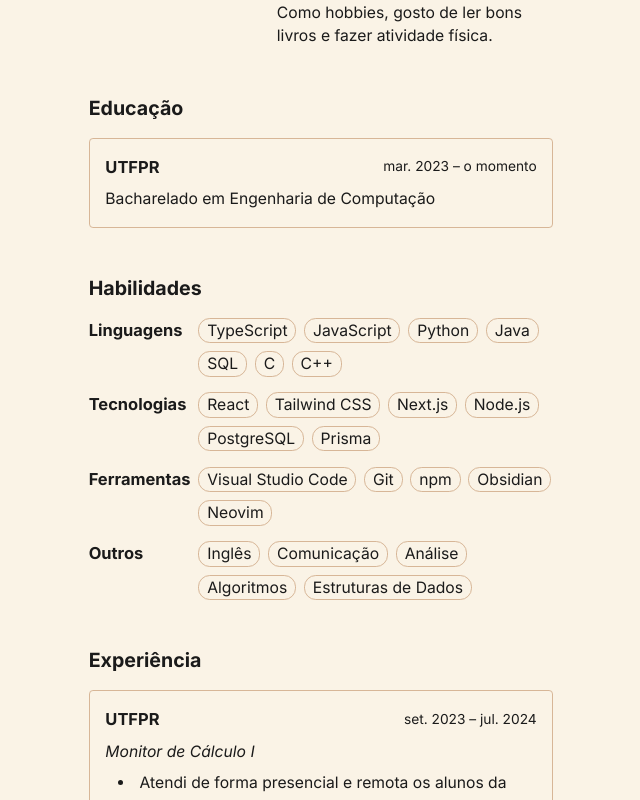
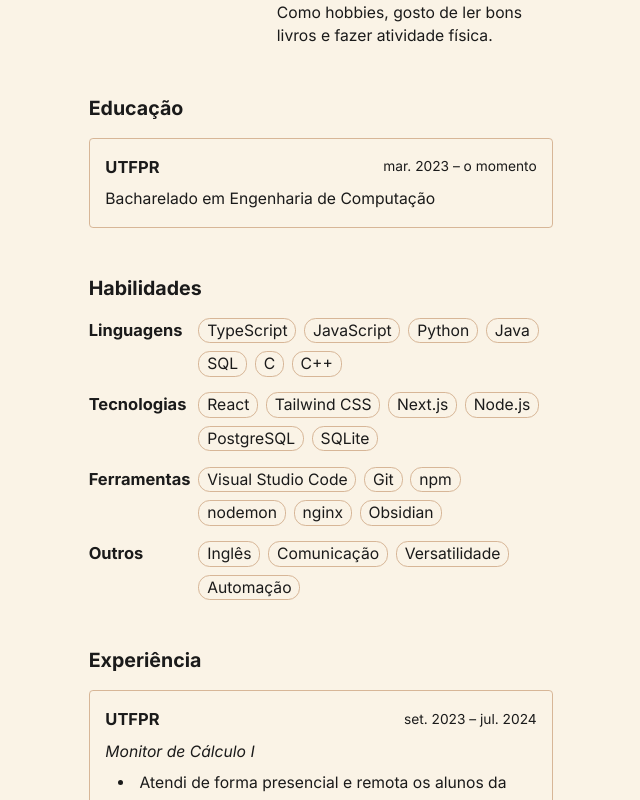
Before and after one commit to mcavalcantes/portfolio, a React (Vite) app: page / in a window 1280 px wide. Shown: the part 399-1199 px from the top of the page, without its empty margins (319-959 px from the left). Built offline with nearby package versions, Linux system fonts and the light colour scheme.

Commit message:
updated resume and changed constants.ts file

```diff
--- a/src/components/Layout.tsx
+++ b/src/components/Layout.tsx
@@ -61,7 +61,7 @@ export const Layout = ({ children }: LayoutProps) => {
         </div>
       </header>
       {children}
-      <footer className="h-20 w-full text-xs flex items-center justify-center pointer-events-none select-none">
+      <footer className="h-24 w-full text-xs flex items-center justify-center pointer-events-none select-none">
         © {new Date().getFullYear()} · Matheus Cavalcante
       </footer>
     </div>
--- a/src/constants/constants.ts
+++ b/src/constants/constants.ts
@@ -42,7 +42,7 @@ export const SKILLS: Array<Skill> = [
       "Next.js",
       "Node.js",
       "PostgreSQL",
-      "Prisma",
+      "SQLite",
     ],
   },
   {
@@ -51,8 +51,9 @@ export const SKILLS: Array<Skill> = [
       "Visual Studio Code",
       "Git",
       "npm",
+      "nodemon",
+      "nginx",
       "Obsidian",
-      "Neovim",
     ],
   },
   {
@@ -60,9 +61,8 @@ export const SKILLS: Array<Skill> = [
     skills: [
       "Inglês",
       "Comunicação",
-      "Análise",
-      "Algoritmos",
-      "Estruturas de Dados",
+      "Versatilidade",
+      "Automação",
     ],
   },
 ];
```
Also changed, not shown: 2 other files (tests, documents, lock files or other folders).
